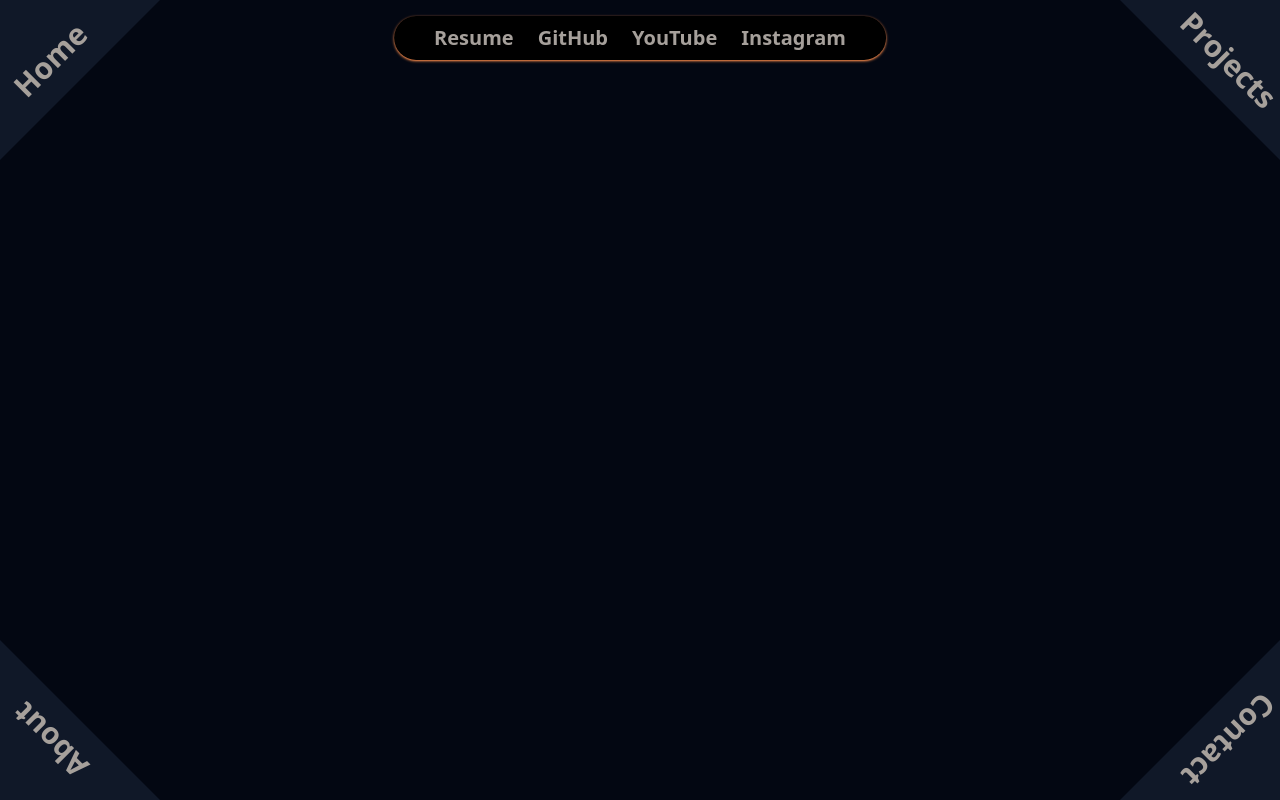
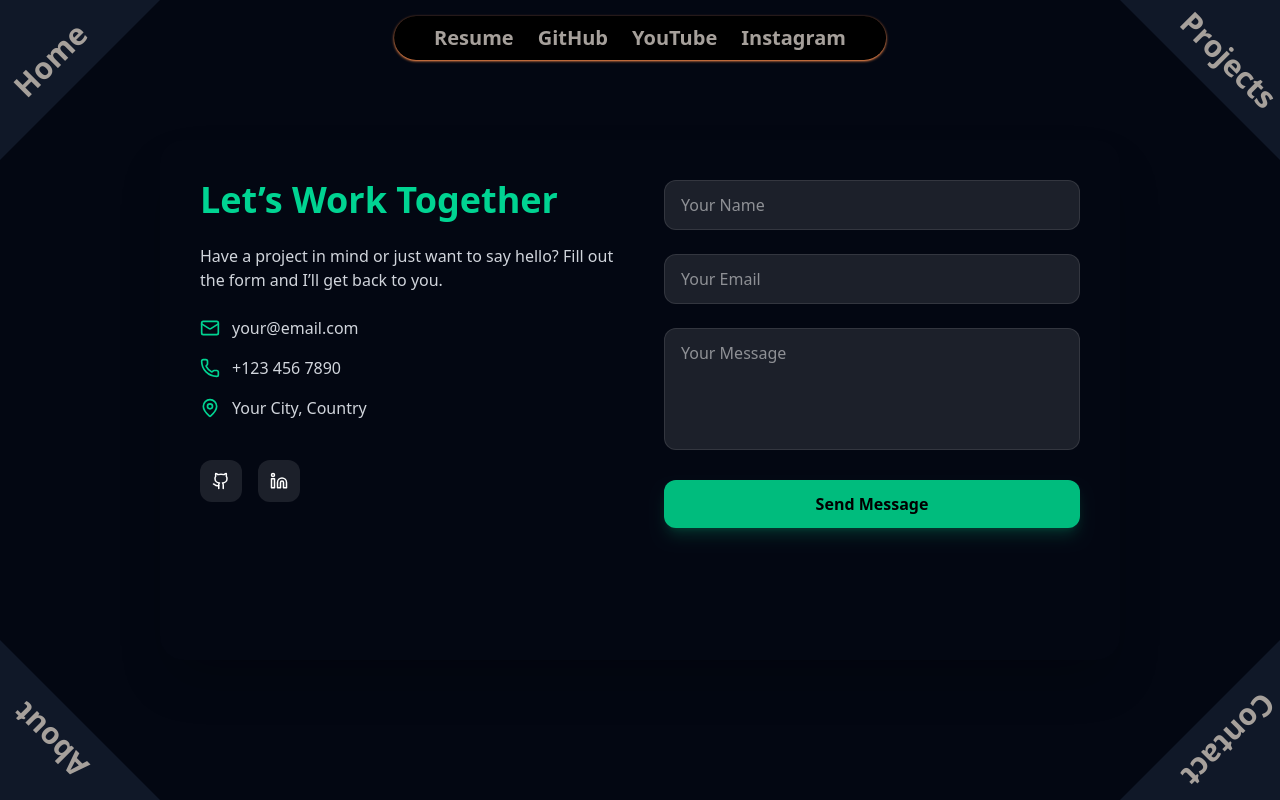
Before and after one commit to Vishalk1402/vk-portfolio, a React (Vite) app: page /contact in a window 1280 px wide. Built offline with nearby package versions, Linux system fonts and the light colour scheme; a web font is replaced by a local one.

Commit message:
Contact page added

```diff
--- a/src/App.jsx
+++ b/src/App.jsx
@@ -2,6 +2,7 @@ import {BrowserRouter as Router, Route, Routes} from 'react-router-dom';
 import Navbar from "./components/Navbar.jsx";
 import Home from "./pages/Home.jsx";
 import Projects from "./pages/Projects.jsx";
+import Contact from './pages/Contact.jsx';
 
 function App() {
 
@@ -10,13 +11,14 @@ function App() {
         <>
 
             <Router>
-                <div className={"relative overflow-hidden h-screen"}>
+                <div className={"relative z-50 overflow-hidden h-screen"}>
                     <Navbar/>
                     <div className={"flex absolute inset-0 justify-center items-center pointer-events-none"}>
                         <div className={"pointer-events-auto"}>
                             <Routes>
                                 <Route path="/" element={<Home/>}/>
                                 <Route path="/projects" element={<Projects />}/>
+                                <Route path="/contact" element={<Contact />}/>
                             </Routes>
                         </div>
                     </div>
--- a/src/index.css
+++ b/src/index.css
@@ -40,3 +40,16 @@
     transform: rotateY(180deg);
   }
 }
+
+::-webkit-scrollbar {
+  width: 6px;
+}
+
+::-webkit-scrollbar-track {
+  background: transparent;
+}
+
+::-webkit-scrollbar-thumb {
+  background: #444445;
+  border-radius: 10px;
+}
--- /dev/null
+++ b/src/pages/Contact.jsx
@@ -0,0 +1,110 @@
+import React from "react";
+import { Mail, Phone, MapPin, Github, Linkedin } from "lucide-react";
+
+const Contact = () => {
+  return (
+    <section  className="
+    relative
+    w-[92vw] sm:w-[85vw] lg:w-[75vw]
+    max-w-5xl
+    h-[55vh] sm:h-[65vh] lg:h-[65vh]
+    flex
+    items-center
+    justify-center
+    z-0
+  ">
+
+      {/* Background Glow */}
+      <div className="absolute " />
+
+      {/* Glass Box */}
+      <div className="
+    relative w-full h-full
+    overflow-y-auto scrollbar-hide
+    grid grid-cols-1 md:grid-cols-2
+    gap-6 sm:gap-8 md:gap-12
+    rounded-2xl md:rounded-3xl
+    p-5 sm:p-6 md:p-10
+    shadow-2xl
+  "
+>
+
+        {/* LEFT SIDE */}
+        <div className="text-white space-y-5 md:space-y-6">
+          <h2 className="text-2xl sm:text-3xl md:text-4xl font-bold text-emerald-400">
+            Let’s Work Together
+          </h2>
+
+          <p className="text-gray-300 text-sm sm:text-base">
+            Have a project in mind or just want to say hello?
+            Fill out the form and I’ll get back to you.
+          </p>
+
+          <div className="space-y-3 sm:space-y-4 text-gray-300 text-sm sm:text-base">
+            <div className="flex items-center gap-3">
+              <Mail className="text-emerald-400 w-5 h-5" />
+              <span>your@email.com</span>
+            </div>
+
+            <div className="flex items-center gap-3">
+              <Phone className="text-emerald-400 w-5 h-5" />
+              <span>+123 456 7890</span>
+            </div>
+
+            <div className="flex items-center gap-3">
+              <MapPin className="text-emerald-400 w-5 h-5" />
+              <span>Your City, Country</span>
+            </div>
+          </div>
+
+          <div className="flex gap-4 pt-2 sm:pt-4">
+            <a
+              href="#"
+              className="p-2 sm:p-3 bg-white/10 rounded-lg sm:rounded-xl hover:bg-emerald-500 transition"
+            >
+              <Github size={18} />
+            </a>
+
+            <a
+              href="#"
+              className="p-2 sm:p-3 bg-white/10 rounded-lg sm:rounded-xl hover:bg-emerald-500 transition"
+            >
+              <Linkedin size={18} />
+            </a>
+          </div>
+        </div>
+
+        {/* RIGHT SIDE */}
+        <form className="space-y-4 sm:space-y-6">
+          <input
+            type="text"
+            placeholder="Your Name"
+            className="w-full px-4 py-3 rounded-lg sm:rounded-xl bg-white/10 border border-white/10 focus:border-emerald-400 focus:ring-2 focus:ring-emerald-400 outline-none text-white text-sm sm:text-base transition"
+          />
+
+          <input
+            type="email"
+            placeholder="Your Email"
+            className="w-full px-4 py-3 rounded-lg sm:rounded-xl bg-white/10 border border-white/10 focus:border-emerald-400 focus:ring-2 focus:ring-emerald-400 outline-none text-white text-sm sm:text-base transition"
+          />
+
+          <textarea
+            rows="4"
+            placeholder="Your Message"
+            className="w-full px-4 py-3 rounded-lg sm:rounded-xl bg-white/10 border border-white/10 focus:border-emerald-400 focus:ring-2 focus:ring-emerald-400 outline-none text-white text-sm sm:text-base transition resize-none"
+          />
+
+          <button
+            type="submit"
+            className="w-full py-3 rounded-lg sm:rounded-xl bg-emerald-500 text-black font-semibold text-sm sm:text-base hover:bg-emerald-400 transition-all duration-300 hover:scale-[1.02] shadow-lg shadow-emerald-500/20"
+          >
+            Send Message
+          </button>
+        </form>
+
+      </div>
+    </section>
+  );
+};
+
+export default Contact;
```
Also changed, not shown: src/pages/About.jsx (added).
